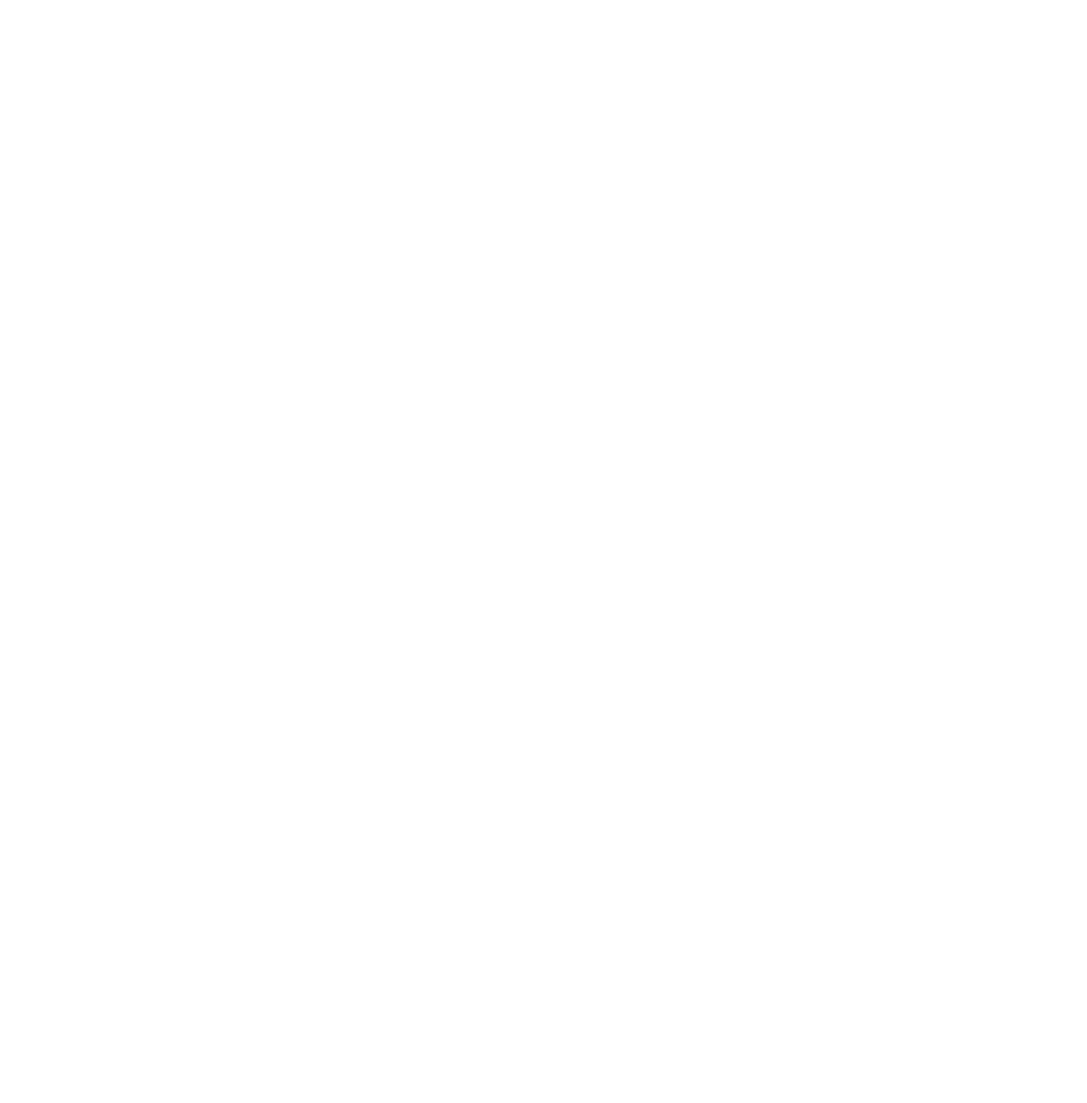
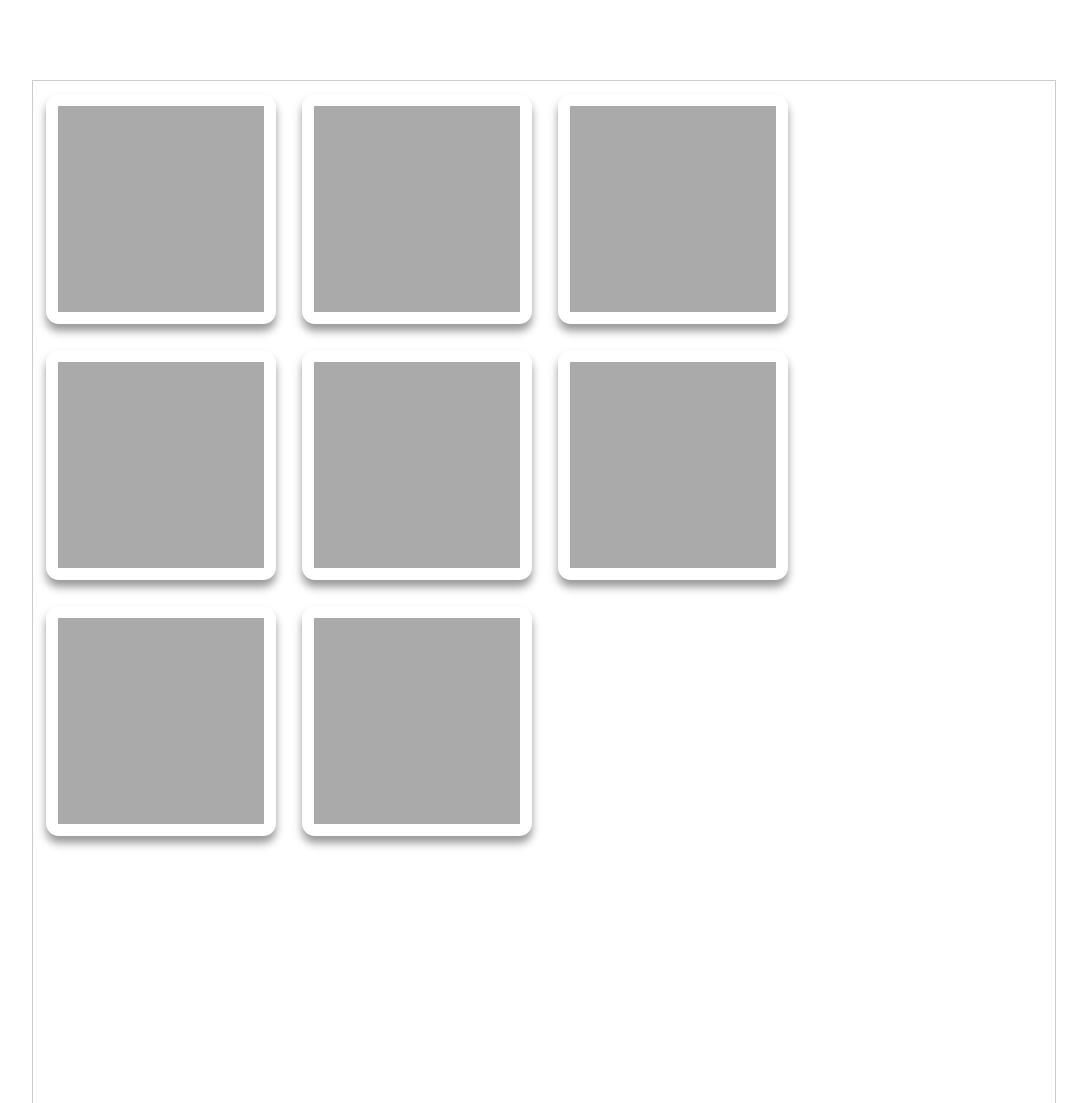
Before and after one commit to loganglasse/tp8-js, a plain HTML site: page index.html in a window 1280 px wide. Shown: the top 1103 px of the page, without its empty margins (96-1183 px from the left). Before the commit the page ends 800 px from the top, so only its background shows below. Drawn offline with Linux system fonts and the light colour scheme.

Commit message:
finished?

```diff
--- a/index.html
+++ b/index.html
@@ -1,20 +1,22 @@
 <!DOCTYPE html>
+<html>
+
 <html>
 
 <head>
 
+
   <meta charset="UTF-8">
-    <meta name="viewpoint" content="width=device-width, initial-scale=1.0">
-    <title>card game</title>
+  <meta name="viewport" content="width=device-width, initial-scale=1.0">
+  <title>card gane</title>
 
-    <link rel="stylsheet" href="styles.css" media="all">
+
+  <link rel="stylesheet" href="styles.css" media="all">
   <style>
-
   </style>
 
   <script type="text/javascript" src="scripts.js" defer></script>
   <script>
-
   </script>
 
 </head>
--- a/styles.css
+++ b/styles.css
@@ -12,11 +12,18 @@
 
 .card {
   position: relative;
-  width: 20vw;
-  height 20vw;
+  width: 18vw;
+  height: 18vw;
+  margin: 1vw;
   float: left;
   border: 1vw solid #fff;
   background-color: #ccc;
+  box-shadow: 0px 7px 8px #999;
+  border-radius: 1vw;
+}
+
+.card.clicked {
+  border: 1vw solid #333;
 }
 
 .card div {
@@ -62,6 +69,10 @@
   background-size: cover;
 }
 
-.card .matched div {
+.card.matched {
+  box-shadow: none;
+}
+
+.card.matched div {
   display: none;
 }
```
Lines whose indentation alone changed are shown as unchanged.
